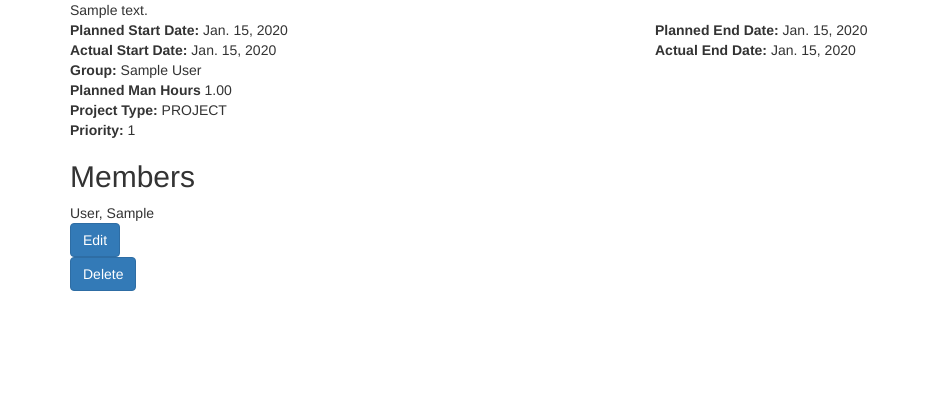
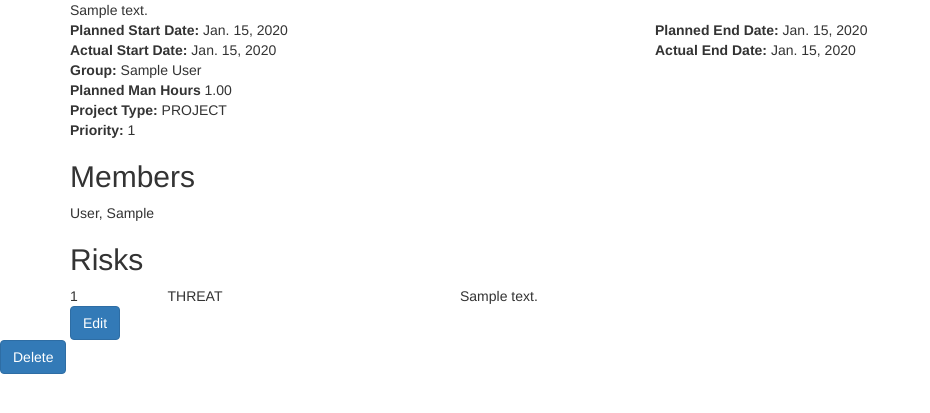
Before and after one commit to luiscberrocal/homeworkpal, a Django app: page /projects/1/ in a window 1280 px wide. Shown: the part 130-543 px from the top of the page, without its empty margins (0-930 px from the left). Run offline with Django 3.2, Linux system fonts and the light colour scheme; tables that the repository leaves empty hold one stand-in row (values such as "Sample post"); parts of the project's set-up code (start-up, migrations or seed data) failed here and were passed over; some libraries are stand-ins or nearby versions.

Commit message:
Project details include risks

```diff
--- a/homeworkpal_project/templates/project_admin/project_detail.html
+++ b/homeworkpal_project/templates/project_admin/project_detail.html
@@ -21,10 +21,19 @@
     <div><span class="title">Priority: </span> {{ project.priority }}</div>
 </div>
 <div>
-        <div>
     <h2>{% trans "Members" %}</h2>
     {% for member in members %}
-                <div>{{ member.employee }} </div>
+    <div>{{ member.employee }}</div>
+    {% endfor %}
+</div>
+<div>
+    <h2>{% trans "Risks" %}</h2>
+    {% for risk in project.risks.all %}
+    <div class="row">
+        <div class="col-sm-1">{{ risk.priority }}</div>
+         <div class="col-sm-3">{{ risk.risk_type }}</div>
+         <div class="col-sm-6">{{ risk.description }}</div>
+    </div>
     {% endfor %}
 </div>
 <a class="btn btn-primary" role="button" href="{% url 'project:project_update' project.pk %}">Edit</a></div>
--- a/homeworkpal_project/templates/project_admin/project_list.html
+++ b/homeworkpal_project/templates/project_admin/project_list.html
@@ -13,10 +13,10 @@ Projects
     <div class="alert alert-info" role="alert">
         <div><strong>Project: </strong> <a href="{% url 'project:project_detail' project.pk %}">{{ project.short_name}}</a>
         </div>
-        <div><strong>Fecha de Terminación: </strong> {{ project.planned_end_date }} (Faltan {{project.remaining_days}}
+        <div><strong>Planned End Date: </strong> {{ project.planned_end_date }} (Faltan {{project.remaining_days}}
             días)
         </div>
-        <div><strong>Líder: </strong> {{ project.leader }}</div>
+        <div><strong>Leader: </strong> {{ project.leader }}</div>
     </div>
     {% endfor %}
 
```
Lines whose indentation alone changed are shown as unchanged.
